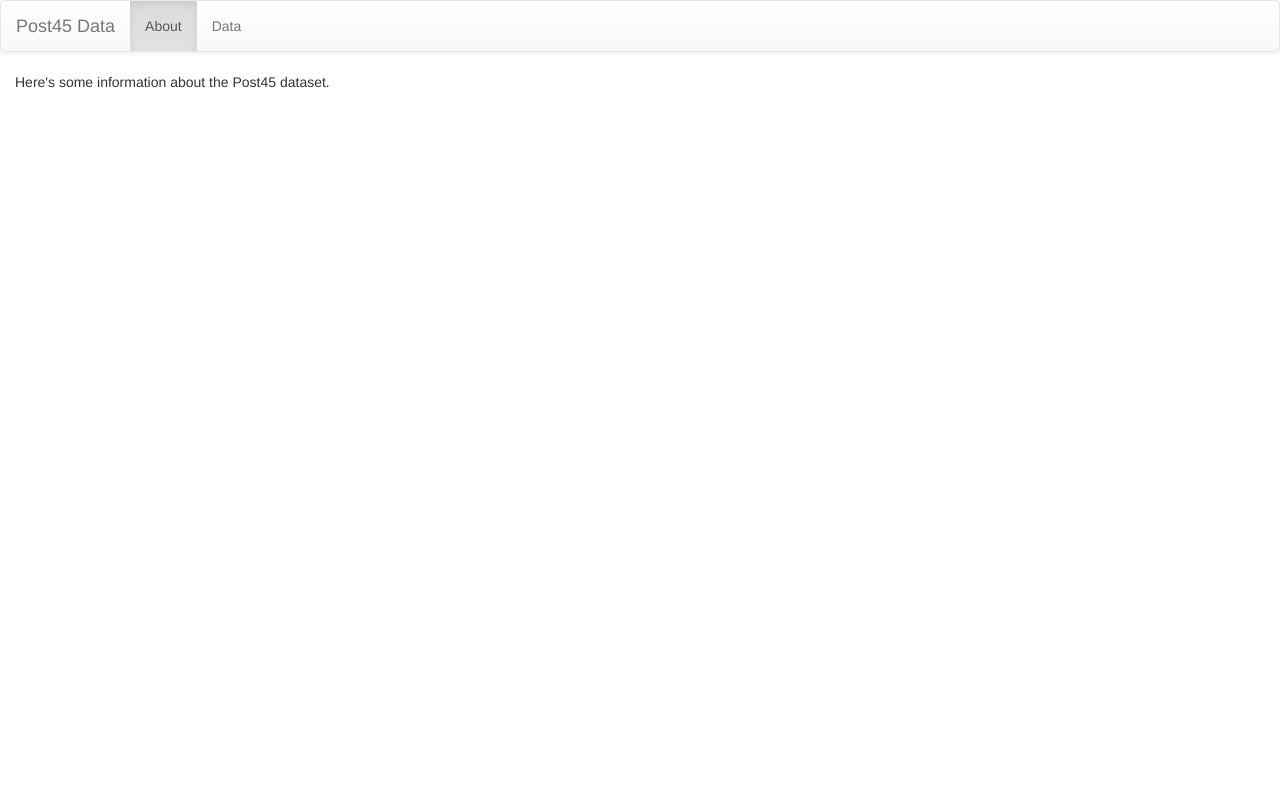
After one commit to ecds/post45, a Django app: template post45/app/templates/app/about.html in a window 1280 px wide. The commit adds this page. Run offline with Django 3.2, Linux system fonts and the light colour scheme; the template is opened without the code that fills it, so the values that code supplies are empty; some libraries are stand-ins or nearby versions.

Commit message:
add about page

```diff
--- /dev/null
+++ b/post45/app/templates/app/about.html
@@ -0,0 +1,33 @@
+<head>
+  <link rel="stylesheet" href="//maxcdn.bootstrapcdn.com/bootstrap/3.2.0/css/bootstrap.min.css">
+<link rel="stylesheet" href="//maxcdn.bootstrapcdn.com/bootstrap/3.2.0/css/bootstrap-theme.min.css">
+<link rel="stylesheet" href="https://ajax.googleapis.com/ajax/libs/jqueryui/1.12.1/themes/smoothness/jquery-ui.css">
+<link rel="stylesheet" type="text/css" href="https://cdn.datatables.net/1.10.20/css/jquery.dataTables.css">
+<link rel="stylesheet" type="text/css" href="https://cdn.datatables.net/buttons/1.6.1/css/buttons.dataTables.min.css">
+
+<script src="https://code.jquery.com/jquery-3.3.1.js"></script>
+<script src="https://cdn.datatables.net/1.10.20/js/jquery.dataTables.min.js"></script>
+<script src="https://cdn.datatables.net/buttons/1.6.1/js/dataTables.buttons.min.js"></script>
+<script src="https://cdn.datatables.net/buttons/1.6.1/js/buttons.flash.min.js"></script>
+<script src="https://cdnjs.cloudflare.com/ajax/libs/jszip/3.1.3/jszip.min.js"></script>
+<script src="https://cdn.datatables.net/buttons/1.6.1/js/buttons.html5.min.js"></script>
+
+</head>
+
+<body>
+  <nav class="navbar navbar-default">
+    <div class="container-fluid">
+      <div class="navbar-header">
+        <a class="navbar-brand" href="/index">Post45 Data</a>
+      </div>
+      <ul class="nav navbar-nav">
+        <li class="active"><a href="/about">About</a></li>
+        <li><a href="/index">Data</a></li>
+      </ul>
+    </div>
+  </nav>
+<div class="container-fluid">
+  <p>Here's some information about the Post45 dataset.</p>
+
+</div>
+</body>
--- a/post45/app/templates/app/index.html
+++ b/post45/app/templates/app/index.html
@@ -18,11 +18,11 @@
   <nav class="navbar navbar-default">
     <div class="container-fluid">
       <div class="navbar-header">
-        <a class="navbar-brand" href="#">Post45 Data</a>
+        <a class="navbar-brand" href="/index">Post45 Data</a>
       </div>
       <ul class="nav navbar-nav">
-        <li class="active"><a href="#">Data</a></li>
-        <li><a href="/admin">Admin</a></li>
+        <li><a href="/about">About</a></li>
+        <li class="active"><a href="/index">Data</a></li>
       </ul>
     </div>
   </nav>
--- a/post45/app/urls.py
+++ b/post45/app/urls.py
@@ -4,5 +4,6 @@ from . import views
 
 
 urlpatterns = [
-    path('', views.index, name="index"),
+    path('index', views.index, name="index"),
+    path('about', views.about, name="about")
 ]
--- a/post45/app/views.py
+++ b/post45/app/views.py
@@ -11,6 +11,9 @@ from htrc_features import utils
 
 def index(request):
     return render(request, 'app/index.html')
+
+def about(request):
+    return render(request, 'app/about.html')
 
 class RecordViewSet(viewsets.ModelViewSet):
     """
```
